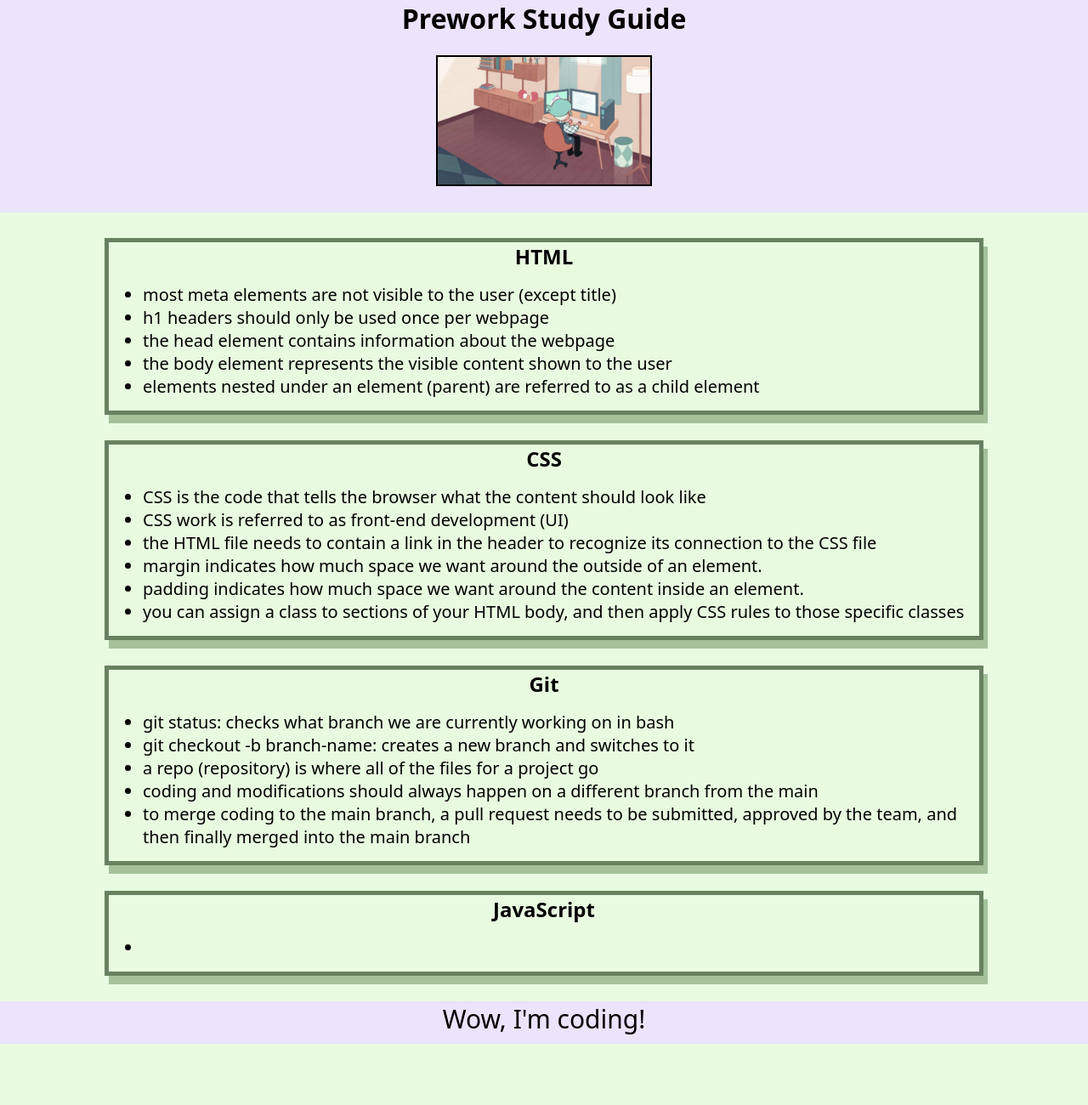
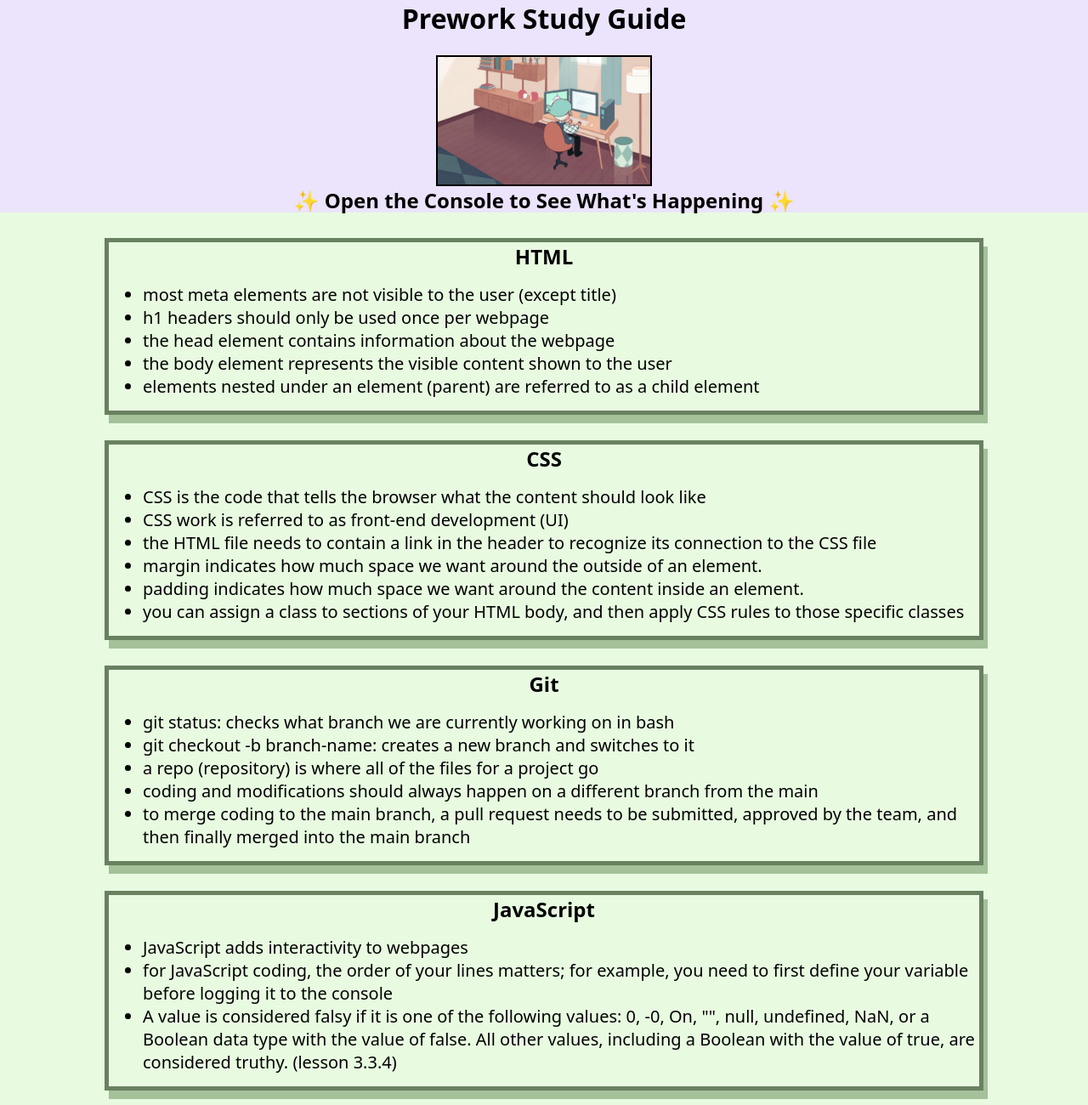
Before and after one commit to CollyLee/Prework-Study-Guide, a plain HTML site: page index.html in a window 1280 px wide. Shown: the top 1300 px of the page at 85% size. Before the commit the page ends 1228 px from the top, so only its background shows below. Drawn offline with Linux system fonts and the light colour scheme.

Commit message:
added some basic javascript to the study guide

```diff
--- /dev/null
+++ b/assets/script.js
@@ -0,0 +1,18 @@
+var topics = ["HTML", "CSS", "Git", "JavaScript"];
+for(var x = 0; x < topics.length; x++) {
+    console.log(topics[x]);
+}
+
+/*
+if (topic === 'HTML') {
+ console.log("Let's study HTML!");
+} else if (topic === 'CSS') {
+ console.log("Let's study CSS!");
+} else if (topic === 'Git') {
+ console.log("Let's study Git!");
+} else if (topic === 'JavaScript') {
+ console.log("Let's study JavaScript!");
+} else {
+ console.log('Please try again!');
+}
+*/
--- a/index.html
+++ b/index.html
@@ -14,6 +14,7 @@
       <h1>Prework Study Guide</h1>
       <br>
       <img src="./assets/Cass-Coding.jpg" alt="Cartoon girl working on coding" />
+      <h2>✨ Open the Console to See What's Happening ✨</h2>
     </header>
 
     <main>
@@ -54,7 +55,9 @@
       <section class="card" id="javascript-section">
         <h2>JavaScript</h2>
           <ul>
-            <li></li>
+            <li>JavaScript adds interactivity to webpages</li>
+            <li>for JavaScript coding, the order of your lines matters; for example, you need to first define your variable before logging it to the console</li>
+            <li>A value is considered falsy if it is one of the following values: 0, -0, On, "", null, undefined, NaN, or a Boolean data type with the value of false. All other values, including a Boolean with the value of true, are considered truthy. (lesson 3.3.4)</li>
           </ul>
       </section>
     </main>
@@ -62,5 +65,6 @@
     <footer>
       <p>Wow, I'm coding!</p>
     </footer>
+    <script src="./assets/script.js"></script>
   </body>
 </html>
```
